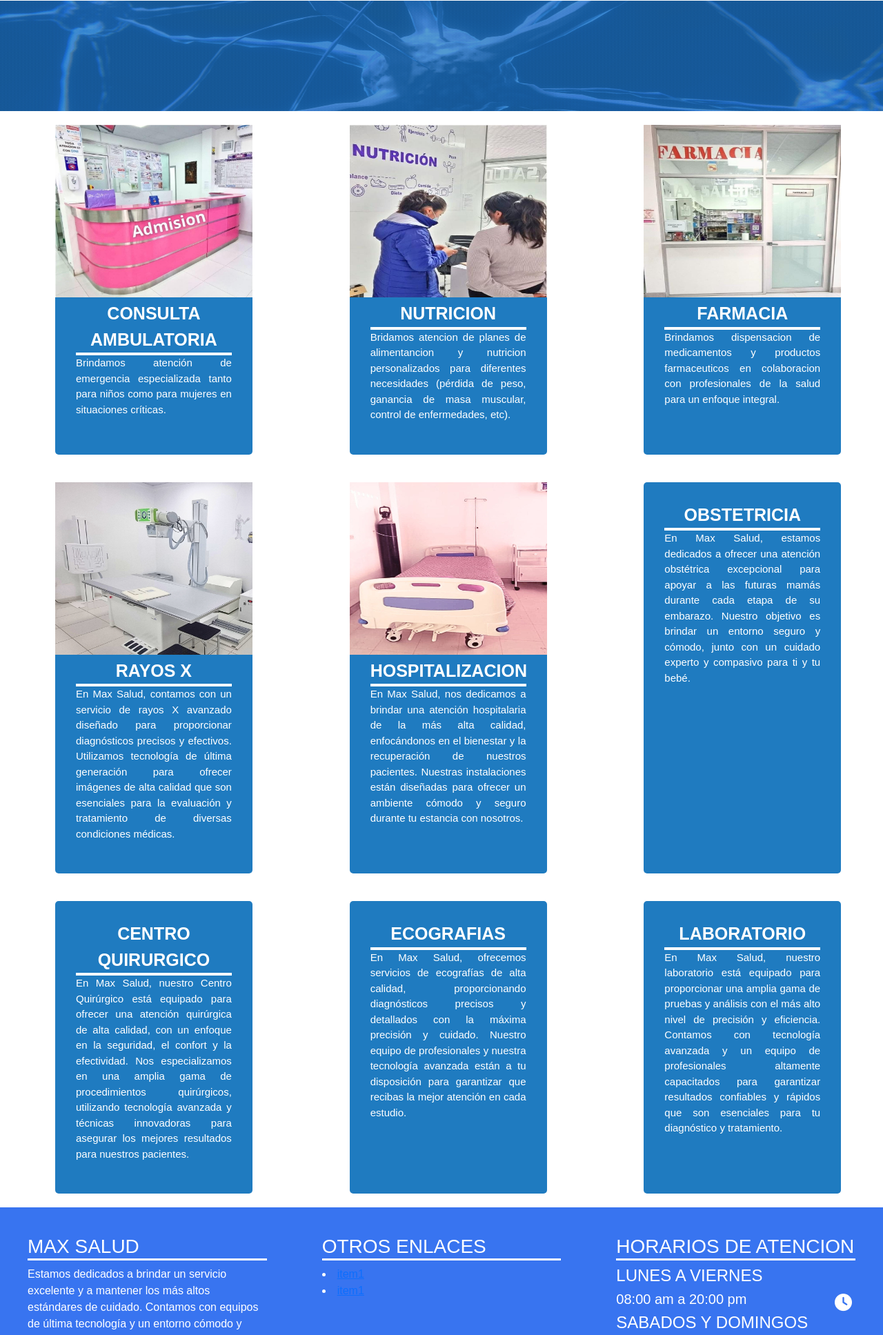
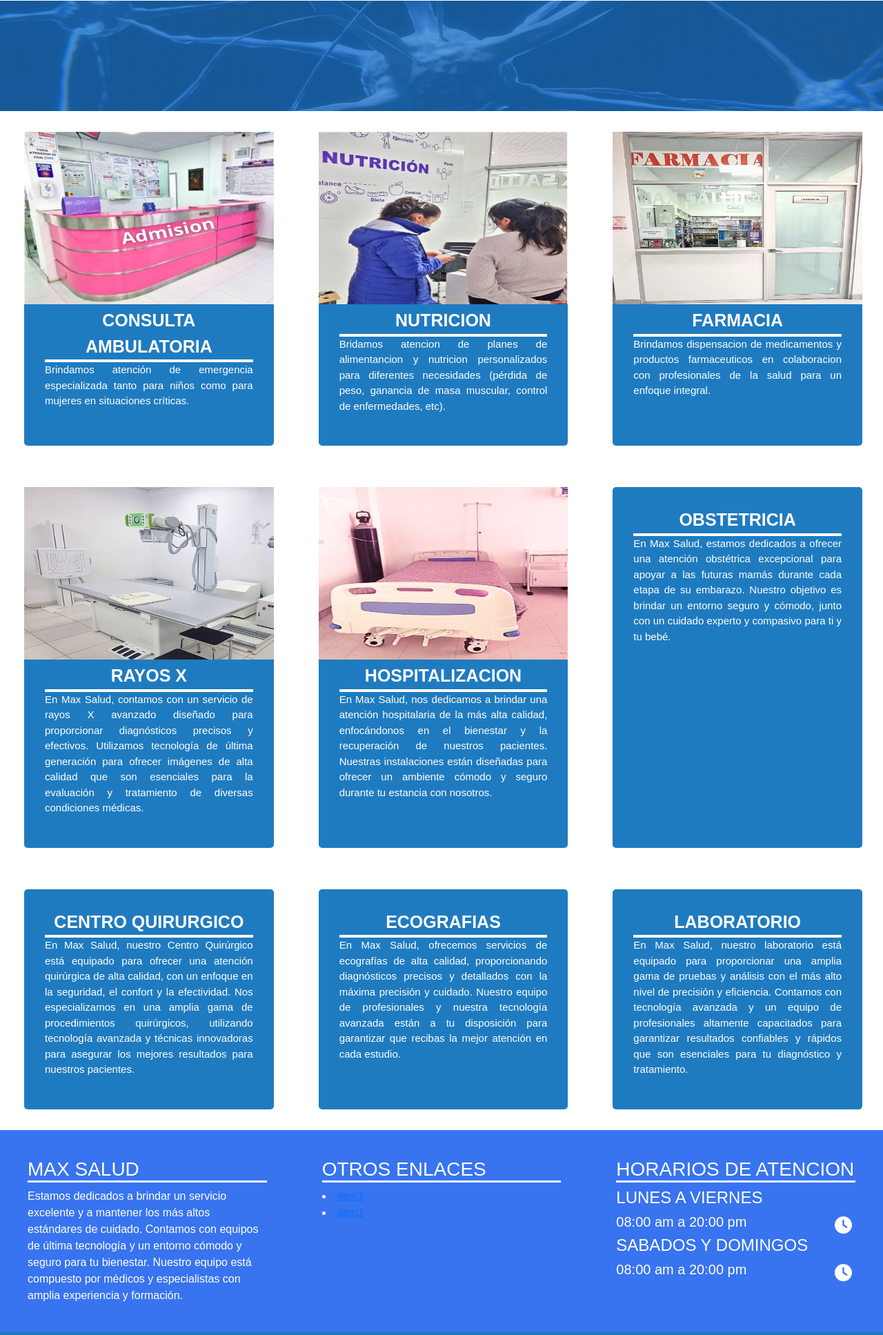
Before and after one commit to maasalud/maasalud.github.io, a PHP site: page /index.html in a window 1280 px wide, after a click on "SERVICIOS". Shown: the part 169-2104 px from the top of the page at 69% size. Run offline with PHP 8.4, Linux system fonts and the light colour scheme; some libraries are stand-ins or nearby versions.

Commit message:
Add files via upload

```diff
--- a/estilos.css
+++ b/estilos.css
@@ -175,10 +175,10 @@ header{
 }
 
 .serv{
-	margin: 20px;
-	max-width: 67%;
+
+	margin: 30px;
 	background: #1f7bc0;
-	margin-left: 80px;
+	margin-left: 35px;
 	border-radius: 5px;
 	cursor: pointer;
 }
```
